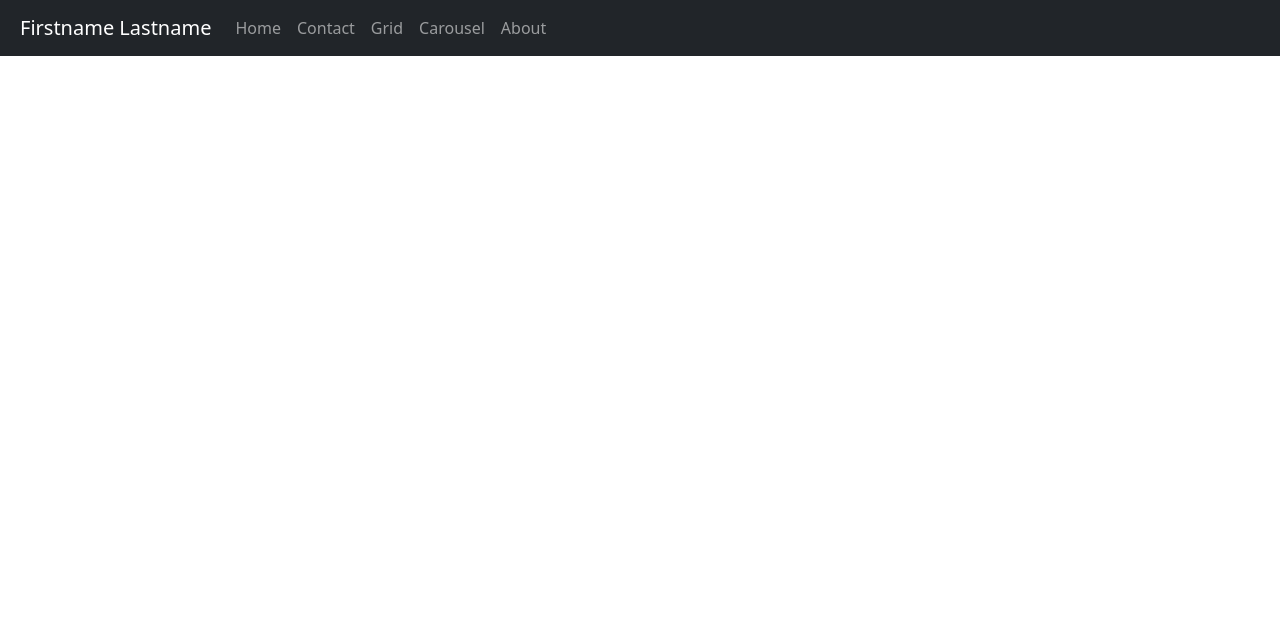
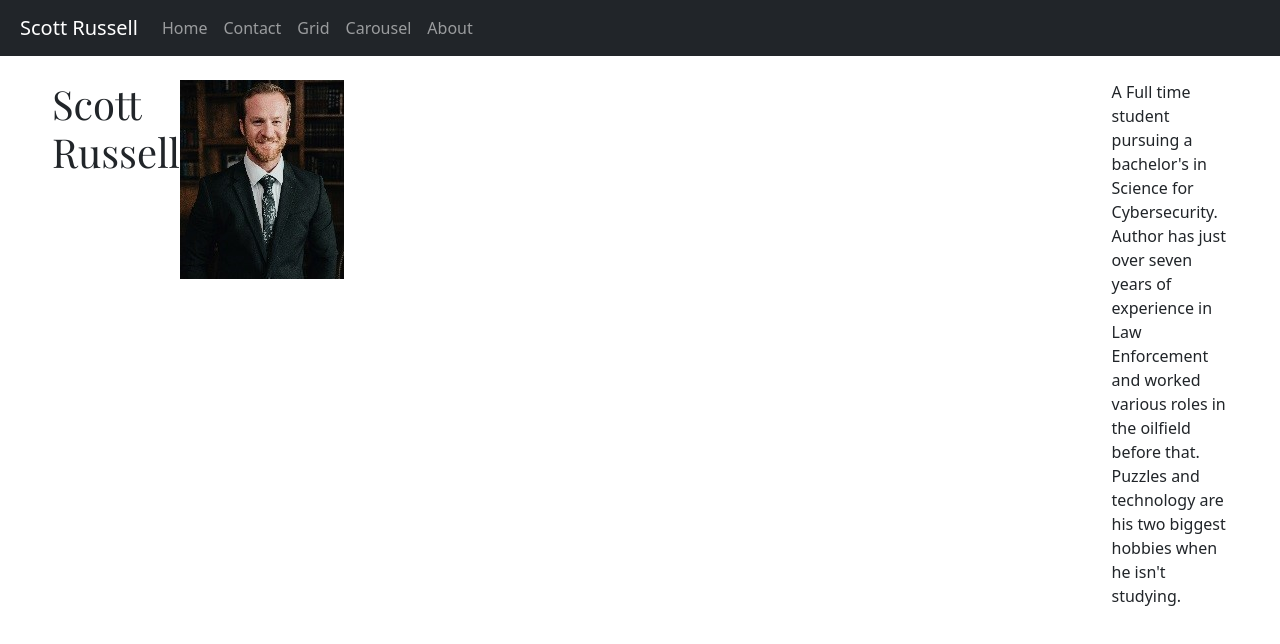
Before and after one commit to Scottdr2488/scottdr2488.github.io, a plain HTML site: page about.html in a window 1280 px wide. Drawn offline with nearby package versions, Linux system fonts and the light colour scheme.

Commit message:
Update about.html
Added ReactDOM elements to render page contents

```diff
--- a/about.html
+++ b/about.html
@@ -5,7 +5,7 @@
     <meta name="viewport" content="width=device-width, initial-scale=1, shrink-to-fit=no">
     <meta name="description" content="">
     <meta name="author" content="">
-    <title>Lastname Firstname: 225</title>
+    <title>Scott Russell: 225</title>
     <link rel="canonical" href="https://getbootstrap.com/docs/4.0/examples/starter-template/">
     <!-- Bootstrap core CSS -->
     <link href="css/styles.css" rel="stylesheet">
@@ -17,7 +17,7 @@
 </head>
 <body>
     <nav class="navbar navbar-expand-md navbar-dark bg-dark fixed-top">
-    <a class="navbar-brand" href="#">Firstname Lastname</a>
+        <a class="navbar-brand" href="#">Scott Russell</a>
         <button class="navbar-toggler" type="button" data-toggle="collapse" data-target="#navbarsExampleDefault" aria-controls="navbarsExampleDefault" aria-expanded="false" aria-label="Toggle navigation">
             <span class="navbar-toggler-icon"></span>
         </button>
@@ -45,28 +45,29 @@
     <main role="main" class="container-fluid">
         <div id="h1"></div>
         <div id="img"></div>
-    <div id="content"></div>
+        <div id="bio"></div>
+    </main><!-- /.container -->
+
 
     <script>
         const user = {
             name: 'Scott Russell',
-            imageUrl: '/image/aboutpic2.jpg',
+            imageUrl: '/images/aboutpic2.jpg',
             bio: "A Full time student pursuing a bachelor's in Science for Cybersecurity.  Author has just over seven years of experience in Law Enforcement and worked various roles in the oilfield before that.  Puzzles and technology are his two biggest hobbies when he isn't studying."
         };
 
         // Step one - Create a React element
         const h1React = React.createElement('h1', null, user.name);
-        const imgReact = React.createElement('img', {src: user.imageUrl, className: 'img-fluid'});
-        const textReact = React.createElement('text', null, user.bio);
+        const imgReact = React.createElement('img', { src: user.imageUrl, className: 'img-fluid' });
+        const textReact = React.createElement('bio', null, user.bio);
 
         // Step 2: Render the React element
-        ReactDOM.render(h1React, document.GetElementById('h1'));
-        ReactDOM.render(imgReact, document.GetElementById('img'));
-        ReactDOM.render(textReact, document.GetElementById('content'));
+        ReactDOM.render(h1React, document.getElementById('h1'));
+        ReactDOM.render(imgReact, document.getElementById('img'));
+        ReactDOM.render(textReact, document.getElementById('bio'));
 
     </script>
 
-</main><!-- /.container -->
 
     <!-- Bootstrap core JavaScript
     ================================================== -->
```
Lines whose indentation alone changed are shown as unchanged.
